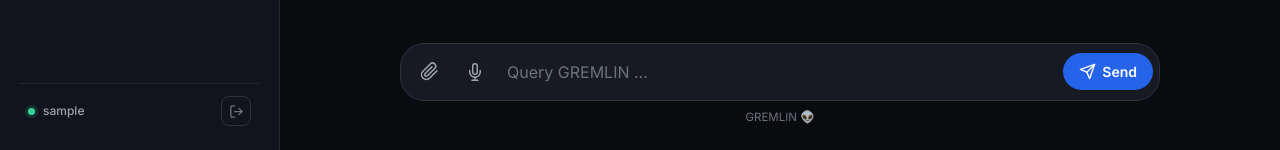
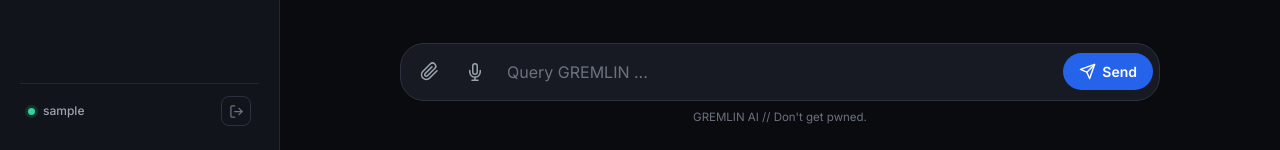
Before and after one commit to Gremlin-dev-dev/gremlin, a Flask app: page / in a window 1280 px wide. Shown: the part 650-800 px from the top of the page. Run offline with Flask 3, Linux system fonts and the light colour scheme; the visitor is signed in with stand-in values (Sample User, id 1); data that the repository does not hold is empty; some libraries are stand-ins or nearby versions.

Commit message:
Update composer hint text to include 'AI'

```diff
--- a/templates/index.html
+++ b/templates/index.html
@@ -102,7 +102,7 @@
                 </button>
 
             </div>
-            <div class="composer-hint">GREMLIN 👽</div>
+            <div class="composer-hint">GREMLIN AI // Don't get pwned.</div>
         </div>
 
     </main>
```
